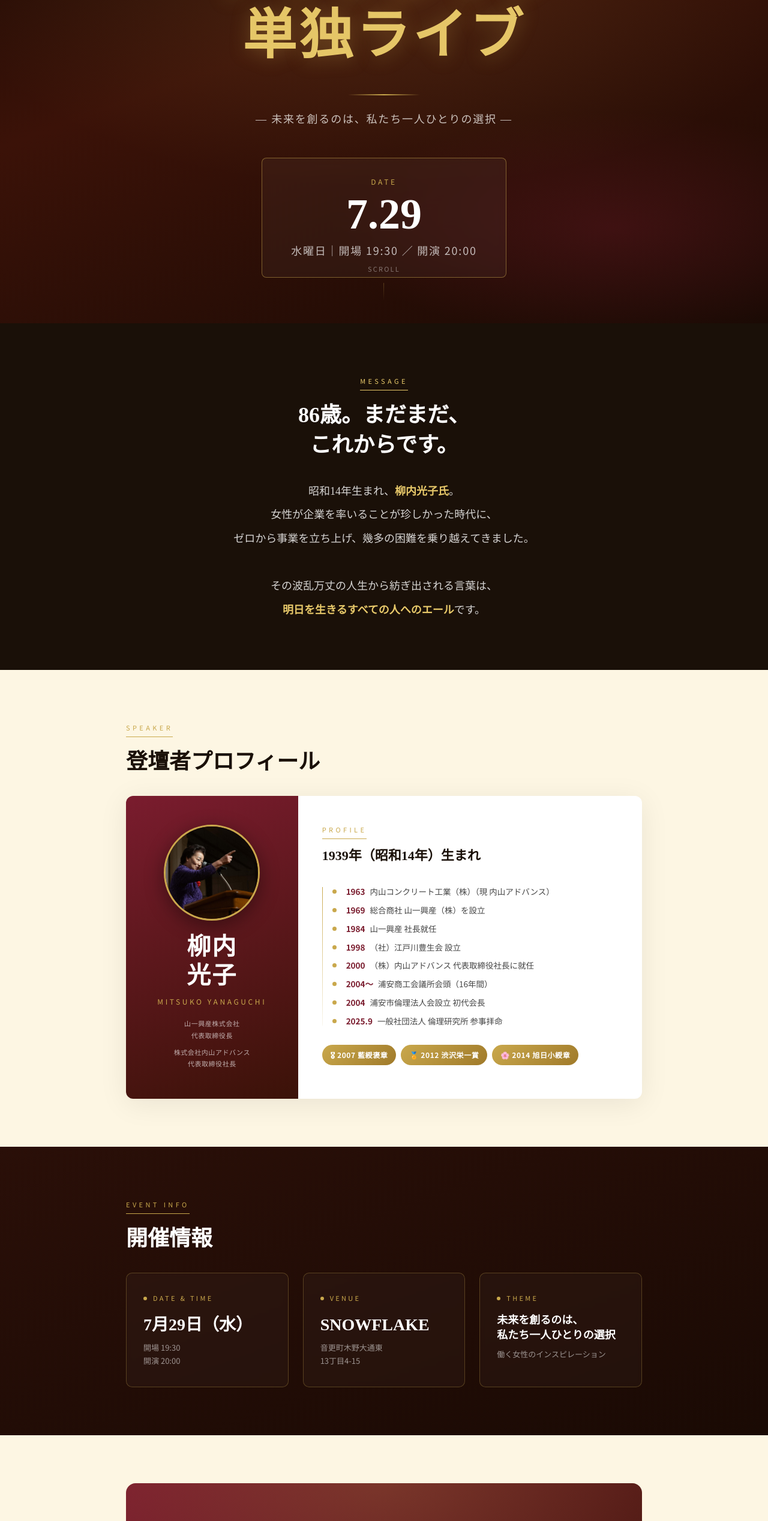
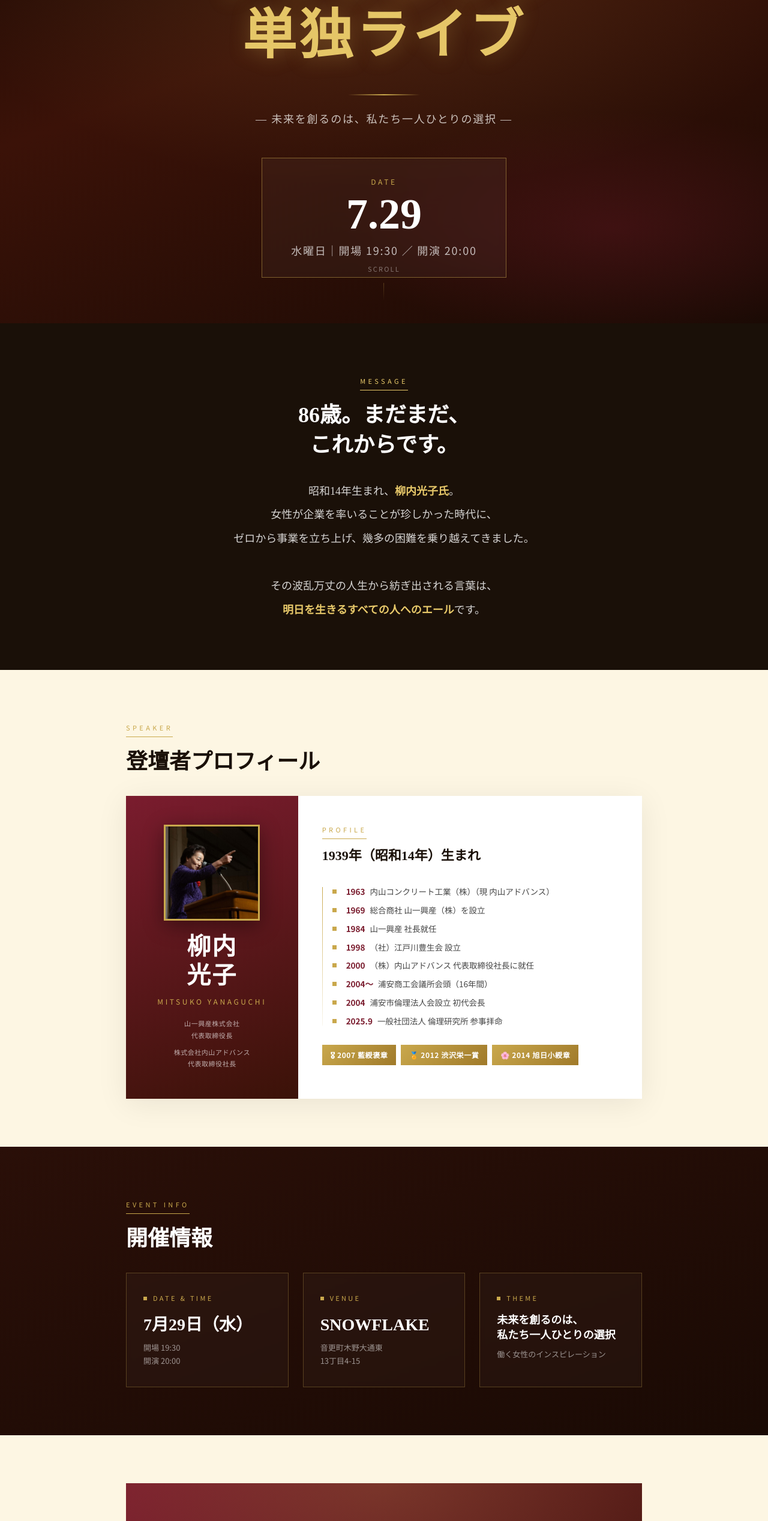
Before and after one commit to uyaisin/obihiro-2026-7-29, a plain HTML site: page index.html in a window 1280 px wide. Shown: the part 261-2797 px from the top of the page at 60% size. Drawn offline with Linux system fonts and the light colour scheme.

Commit message:
全枠の丸みを削除して四角形に変更

```diff
--- a/index.html
+++ b/index.html
@@ -103,7 +103,6 @@
       flex-direction: column;
       align-items: center;
       border: 1px solid rgba(201,168,76,0.5);
-      border-radius: 8px;
       padding: 28px 48px;
       backdrop-filter: blur(6px);
       background: rgba(255,255,255,0.04);
@@ -214,7 +213,6 @@
 
     .speaker-card {
       background: #fff;
-      border-radius: 12px;
       box-shadow: 0 8px 48px rgba(0,0,0,0.08);
       overflow: hidden;
       display: grid;
@@ -235,7 +233,6 @@
     .speaker-icon {
       width: 160px;
       height: 160px;
-      border-radius: 50%;
       border: 3px solid var(--gold);
       overflow: hidden;
       margin-bottom: 20px;
@@ -321,7 +318,6 @@
       top: 12px;
       width: 7px;
       height: 7px;
-      border-radius: 50%;
       background: var(--gold);
     }
 
@@ -343,7 +339,6 @@
       color: #fff;
       font-size: 12px;
       padding: 6px 14px;
-      border-radius: 100px;
       font-weight: 700;
       letter-spacing: 0.05em;
     }
@@ -365,7 +360,6 @@
 
     .info-card {
       border: 1px solid rgba(201,168,76,0.3);
-      border-radius: 10px;
       padding: 32px 28px;
       background: rgba(255,255,255,0.03);
       backdrop-filter: blur(4px);
@@ -390,7 +384,6 @@
     .info-card-label .dot {
       width: 6px;
       height: 6px;
-      border-radius: 50%;
       background: var(--gold);
     }
 
@@ -417,7 +410,6 @@
 
     .cta-box {
       background: linear-gradient(135deg, var(--burgundy) 0%, #3b1208 100%);
-      border-radius: 16px;
       padding: 64px 40px;
       color: #fff;
       position: relative;
@@ -456,7 +448,6 @@
       margin-bottom: 40px;
       padding: 24px 40px;
       background: rgba(255,255,255,0.06);
-      border-radius: 10px;
       border: 1px solid rgba(201,168,76,0.3);
     }
 
@@ -484,7 +475,6 @@
       font-size: 16px;
       font-weight: 700;
       padding: 18px 56px;
-      border-radius: 100px;
       text-decoration: none;
       letter-spacing: 0.1em;
       box-shadow: 0 8px 32px rgba(201,168,76,0.35);
```
